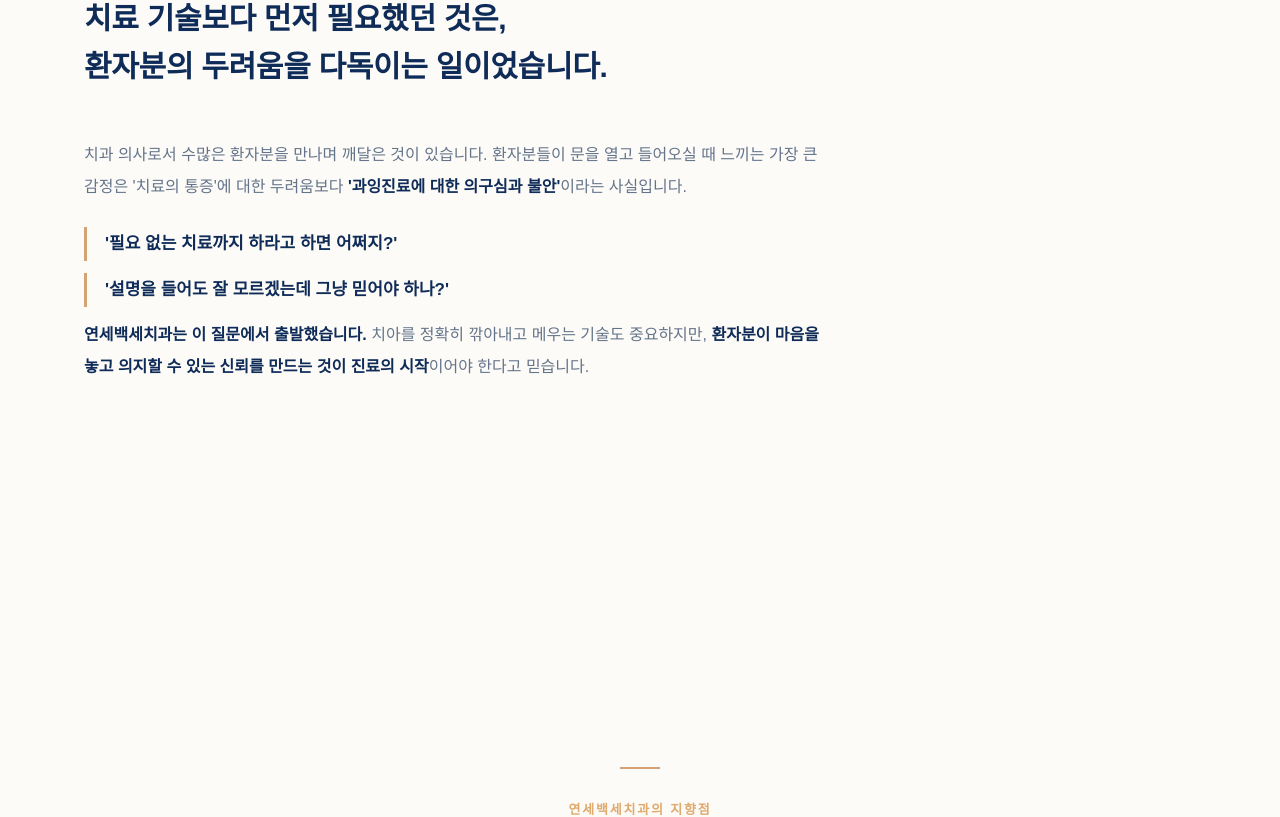
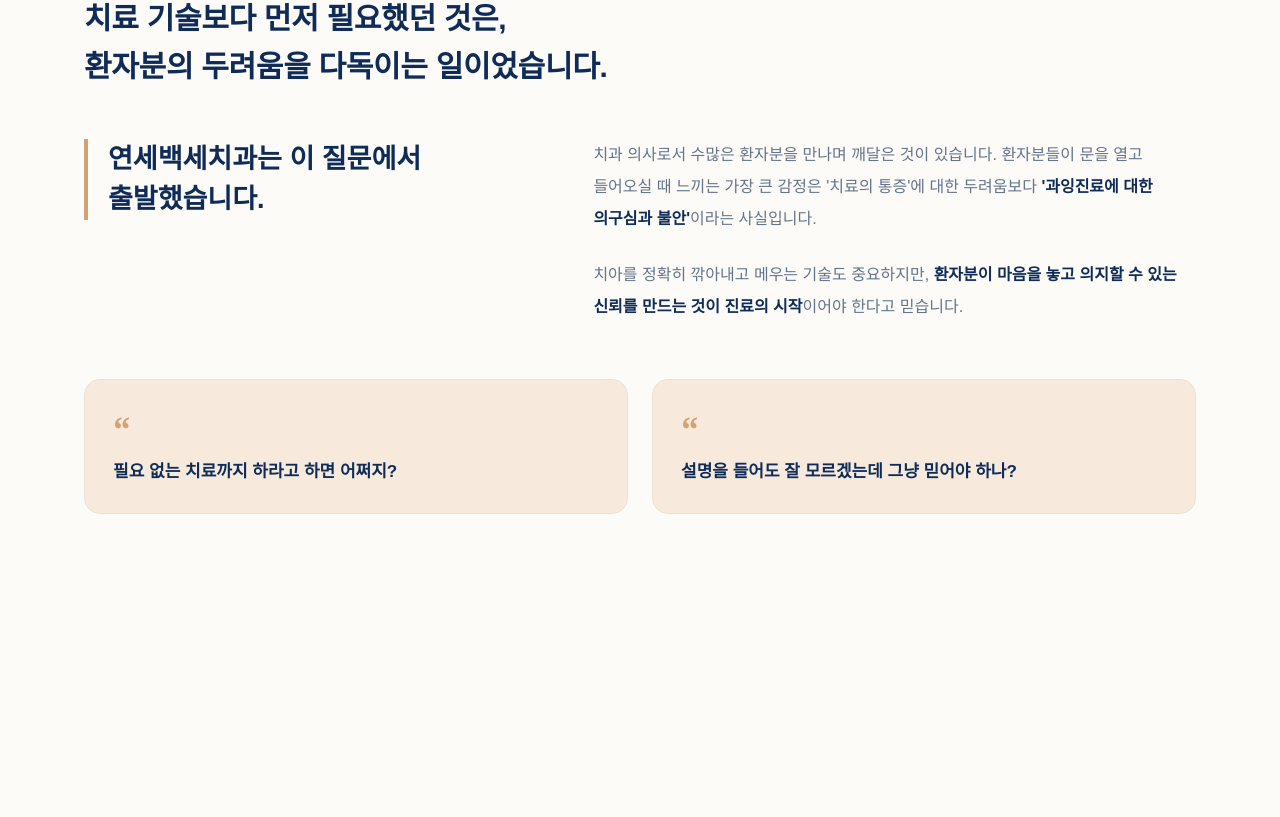
Before and after one commit to Jongwook891207/ysbsdc, a Next.js app: page /mission in a window 1280 px wide. Shown: the part 905-1722 px from the top of the page. Built offline with nearby package versions, Linux system fonts and the light colour scheme; a web font is replaced by a local one.

Commit message:
Redesign mission page into a premium brand layout

```diff
--- a/app/globals.css
+++ b/app/globals.css
@@ -2504,14 +2504,6 @@
   color: var(--point-2);
 }
 
-/* Cancel the shared global [data-aos] hide-by-default rule — this page's
-   reveal effect only applies on mobile (see the ≤768px block below);
-   desktop elements are visible immediately, matching the source exactly. */
-.mission-page [data-aos] {
-  opacity: 1;
-  transform: none;
-}
-
 /* ===== Hero ===== */
 .mission-page .mission-hero {
   position: relative;
@@ -2530,7 +2522,7 @@
 .mission-page .mission-hero .container {
   position: relative;
   z-index: 1;
-  max-width: 820px;
+  max-width: 960px;
 }
 .mission-page .mission-hero .eyebrow {
   display: inline-block;
@@ -2570,6 +2562,15 @@
   }
 }
 
+@media (min-width: 1440px) {
+  .mission-page .mission-hero .container {
+    max-width: 1040px;
+  }
+  .mission-page .mission-hero-title-desktop {
+    font-size: 50px;
+  }
+}
+
 /* ===== Why We Exist (Doctor Story) ===== */
 .mission-page .story-section {
   background: var(--bg);
@@ -2584,32 +2585,90 @@
   color: var(--brand);
   line-height: 1.6;
 }
-.mission-page .story-body {
-  max-width: 760px;
-}
-.mission-page .story-body p {
+
+/* 2-column layout: left = pull-quote, right = supporting body text.
+   Single column (grid-template-columns: 1fr) below 1024px so it stacks
+   naturally on tablet/mobile without a separate mobile override block. */
+.mission-page .story-columns {
+  display: grid;
+  grid-template-columns: 1fr;
+  gap: 40px;
+  align-items: start;
+  margin-bottom: 56px;
+}
+@media (min-width: 1024px) {
+  .mission-page .story-columns {
+    grid-template-columns: 0.85fr 1.15fr;
+    gap: 64px;
+  }
+}
+.mission-page .story-quote-text {
+  margin: 0;
+}
+.mission-page .story-col-quote .story-lead-emphasis {
+  display: inline-block;
+  color: var(--brand);
+  font-size: 22px;
+  font-weight: 800;
+  line-height: 1.5;
+  padding-left: 20px;
+  border-left: 4px solid var(--point);
+}
+@media (min-width: 1024px) {
+  .mission-page .story-col-quote .story-lead-emphasis {
+    font-size: 27px;
+  }
+}
+.mission-page .story-col-body p {
   color: var(--text-muted);
   font-size: 16px;
   line-height: 2;
   margin: 0 0 24px;
 }
-.mission-page .story-body p:last-child {
+.mission-page .story-col-body p:last-child {
   margin-bottom: 0;
 }
-.mission-page .story-body p.story-quote-line {
-  color: var(--brand);
-  font-weight: 700;
-  font-size: 17px;
-  margin: 0 0 12px;
-  padding-left: 18px;
-  border-left: 3px solid var(--point);
-}
-.mission-page .story-body strong {
+.mission-page .story-col-body strong {
   color: var(--brand);
   font-weight: 800;
 }
 .mission-page .story-final {
   display: none;
+}
+
+/* ===== Anxiety cards (the two patient-worry lines) ===== */
+.mission-page .anxiety-cards {
+  display: grid;
+  grid-template-columns: 1fr;
+  gap: 20px;
+}
+@media (min-width: 768px) {
+  .mission-page .anxiety-cards {
+    grid-template-columns: 1fr 1fr;
+    gap: 24px;
+  }
+}
+.mission-page .anxiety-card {
+  background: var(--point-soft);
+  border: 1px solid var(--line);
+  border-radius: 16px;
+  padding: 32px 28px 28px;
+}
+.mission-page .anxiety-quote-mark {
+  display: block;
+  font-family: Georgia, "Times New Roman", serif;
+  font-size: 36px;
+  font-weight: 800;
+  color: var(--point);
+  line-height: 1;
+  margin-bottom: 10px;
+}
+.mission-page .anxiety-card p {
+  margin: 0;
+  color: var(--brand);
+  font-size: 17px;
+  font-weight: 700;
+  line-height: 1.6;
 }
 
 @media (min-width: 768px) {
@@ -2633,6 +2692,11 @@
   position: relative;
   overflow: hidden;
 }
+@media (min-width: 1024px) {
+  .mission-page .vision-card {
+    padding: 96px 72px;
+  }
+}
 .mission-page .vision-card::before {
   content: "";
   position: absolute;
@@ -2660,6 +2724,12 @@
     font-size: 24px;
   }
 }
+@media (min-width: 1440px) {
+  .mission-page .vision-card p {
+    font-size: 28px;
+    max-width: 780px;
+  }
+}
 
 /* ===== Core Values ===== */
 .mission-page .values-section {
@@ -2801,13 +2871,16 @@
   color: var(--brand);
   font-weight: 800;
 }
-.mission-page .closing-sign {
-  margin: 36px 0 40px;
+.mission-page .closing-body p.closing-sign {
+  margin: 36px 0 0;
   font-style: italic;
   font-weight: 700;
   font-size: 16px;
   letter-spacing: 0.02em;
   color: var(--point);
+}
+.mission-page .closing-cta {
+  margin-top: 40px;
 }
 .mission-page .closing-section .btn {
   width: 100%;
@@ -2962,29 +3035,19 @@
   .mission-page .story-head h2 {
     font-size: 21px;
   }
-  .mission-page .story-body p {
+  .mission-page .story-columns {
+    gap: 28px;
+    margin-bottom: 40px;
+  }
+  .mission-page .story-col-body p {
     font-size: 15px;
   }
-  .mission-page .story-body p:first-child {
-    margin-bottom: 90px;
-  }
-  .mission-page .story-body p.story-quote-line {
+  .mission-page .anxiety-card p {
     font-size: 15.5px;
   }
   .mission-page .story-highlight {
     background: linear-gradient(180deg, rgba(243, 232, 211, 0) 55%, rgba(243, 232, 211, 0.6) 55%);
     padding: 0 2px;
-  }
-  .mission-page .story-body .story-lead-emphasis {
-    display: inline-block;
-    color: #0e2347;
-    background-color: #f3e8d3;
-    padding: 2px 5px;
-    border-radius: 3px;
-    margin-bottom: 90px;
-  }
-  .mission-page .story-body p.story-lead {
-    margin-bottom: 0;
   }
   .mission-page .story-final {
     display: block;
--- a/components/sections/mission/MissionHero.tsx
+++ b/components/sections/mission/MissionHero.tsx
@@ -13,7 +13,7 @@
     <section className="mission-hero">
       <div className="container">
         <span className="eyebrow">연세백세치과의 사명</span>
-        <h1>
+        <h1 data-aos="fade-up">
           <span className="mission-hero-title-desktop">
             우리는 치아를 치료하기 전에,
             <br />
--- a/components/sections/mission/StorySection.tsx
+++ b/components/sections/mission/StorySection.tsx
@@ -1,7 +1,16 @@
-/** Ports mission.html's `<section class="story-section">` (Why We Exist / Doctor Story). */
+/**
+ * Ports mission.html's `<section class="story-section">` (Why We Exist / Doctor Story).
+ * Restructured into a 2-column layout on desktop (quote left, body right) and
+ * two separate "anxiety" cards for the two patient-worry lines — content/
+ * wording unchanged from the original single-column version, only the
+ * grouping and visual weight changed. The desktop/mobile duplicate-avoidance
+ * pattern (`.desktop-only-text` full explanation vs `.story-final`
+ * simplified restatement) is preserved as-is, just moved into the right
+ * column.
+ */
 export function StorySection() {
   return (
-    <section className="story-section" data-aos="fade-up">
+    <section className="story-section">
       <div className="container">
         <div className="story-head">
           <div className="rule"></div>
@@ -12,22 +21,23 @@
             <span className="story-highlight">환자분의 두려움을 다독이는 일</span>이었습니다.
           </h2>
         </div>
-        <div className="story-body">
+
+        <div className="story-columns">
+          <div className="story-col-quote" data-aos="fade-up">
+            <p className="story-quote-text">
+              <strong className="story-lead-emphasis">연세백세치과는 이 질문에서 출발했습니다.</strong>
+            </p>
+          </div>
+          <div className="story-col-body">
             <p>
               치과 의사로서 수많은 환자분을 만나며 깨달은 것이 있습니다. 환자분들이 문을 열고 들어오실 때 느끼는
               가장 큰 감정은 &apos;치료의 통증&apos;에 대한 두려움보다{" "}
               <strong>&apos;과잉진료에 대한 의구심과 불안&apos;</strong>이라는 사실입니다.
             </p>
-          <p className="story-quote-line">&apos;필요 없는 치료까지 하라고 하면 어쩌지?&apos;</p>
-          <p className="story-quote-line">&apos;설명을 들어도 잘 모르겠는데 그냥 믿어야 하나?&apos;</p>
-          <p className="story-lead">
-            <strong className="story-lead-emphasis">연세백세치과는 이 질문에서 출발했습니다.</strong>
-            <span className="desktop-only-text">
-              {" "}
+            <p className="desktop-only-text">
               치아를 정확히 깎아내고 메우는 기술도 중요하지만,{" "}
               <strong>환자분이 마음을 놓고 의지할 수 있는 신뢰를 만드는 것이 진료의 시작</strong>이어야 한다고
               믿습니다.
-            </span>
             </p>
             <p className="story-final">
               치아를 정확하게 깎아내고 메우는 기술도 중요하지만,
@@ -38,6 +48,22 @@
             </p>
           </div>
         </div>
+
+        <div className="anxiety-cards">
+          <div className="anxiety-card" data-aos="fade-up">
+            <span className="anxiety-quote-mark" aria-hidden="true">
+              &ldquo;
+            </span>
+            <p>필요 없는 치료까지 하라고 하면 어쩌지?</p>
+          </div>
+          <div className="anxiety-card" data-aos="fade-up" data-aos-delay={80}>
+            <span className="anxiety-quote-mark" aria-hidden="true">
+              &ldquo;
+            </span>
+            <p>설명을 들어도 잘 모르겠는데 그냥 믿어야 하나?</p>
+          </div>
+        </div>
+      </div>
     </section>
   );
 }
--- a/components/sections/mission/VisionSection.tsx
+++ b/components/sections/mission/VisionSection.tsx
@@ -1,13 +1,13 @@
 /** Ports mission.html's `<section class="vision-section">`. Mobile-only grayscale photo background (vision-hallway.jpg) is pure CSS on the section's `::before`/`::after`. */
 export function VisionSection() {
   return (
-    <section className="vision-section" data-aos="fade-up">
+    <section className="vision-section">
       <div className="container">
         <div className="section-head center">
           <div className="rule center"></div>
           <span className="eyebrow">연세백세치과의 지향점</span>
         </div>
-        <div className="vision-card">
+        <div className="vision-card" data-aos="fade-up">
           <p>
             과잉진료를 걱정하며 치과를 헤매는 환자분이
             <br />
```
Also changed, not shown: components/sections/mission/ClosingSection.tsx (+4 -4 lines). Lines whose indentation alone changed are shown as unchanged.
